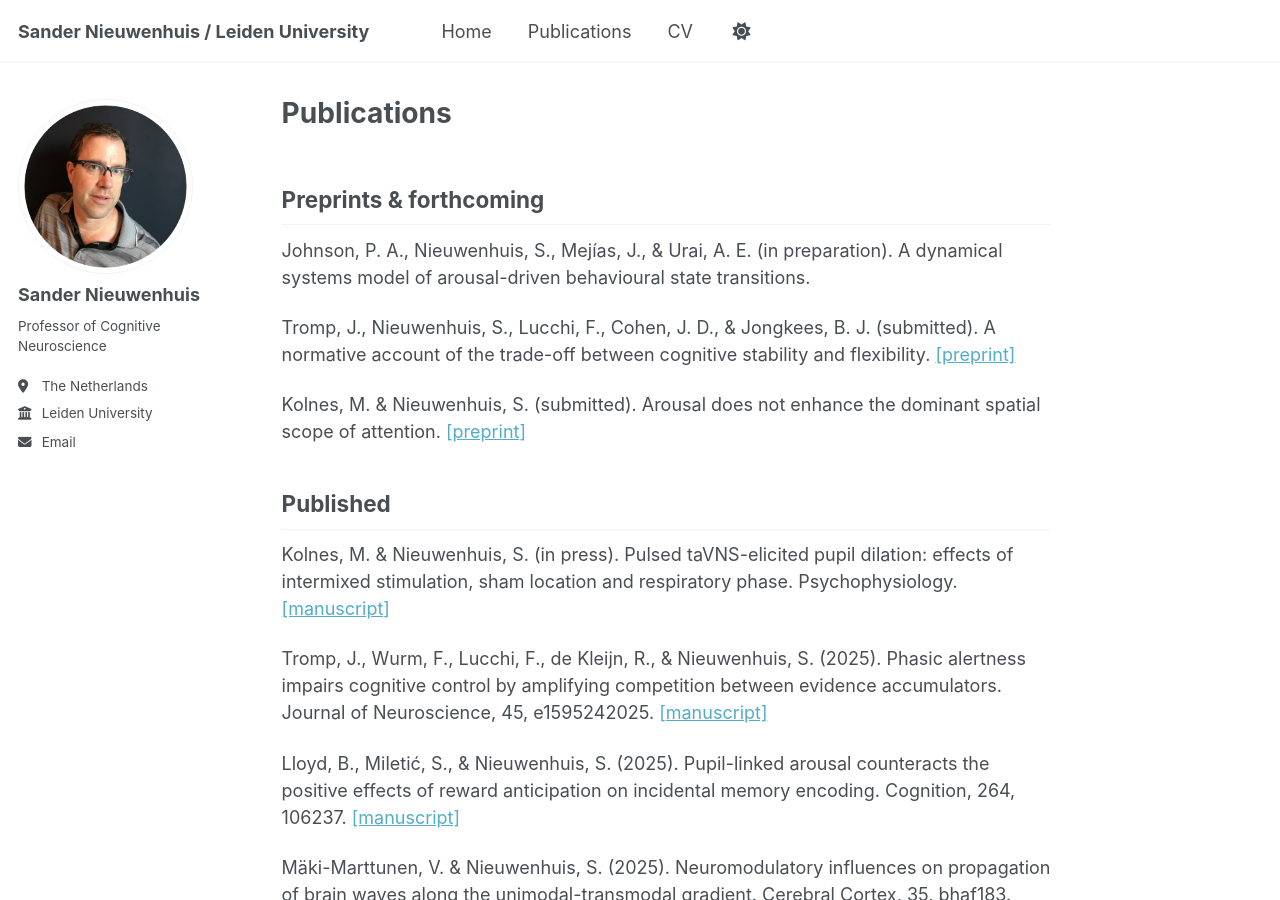
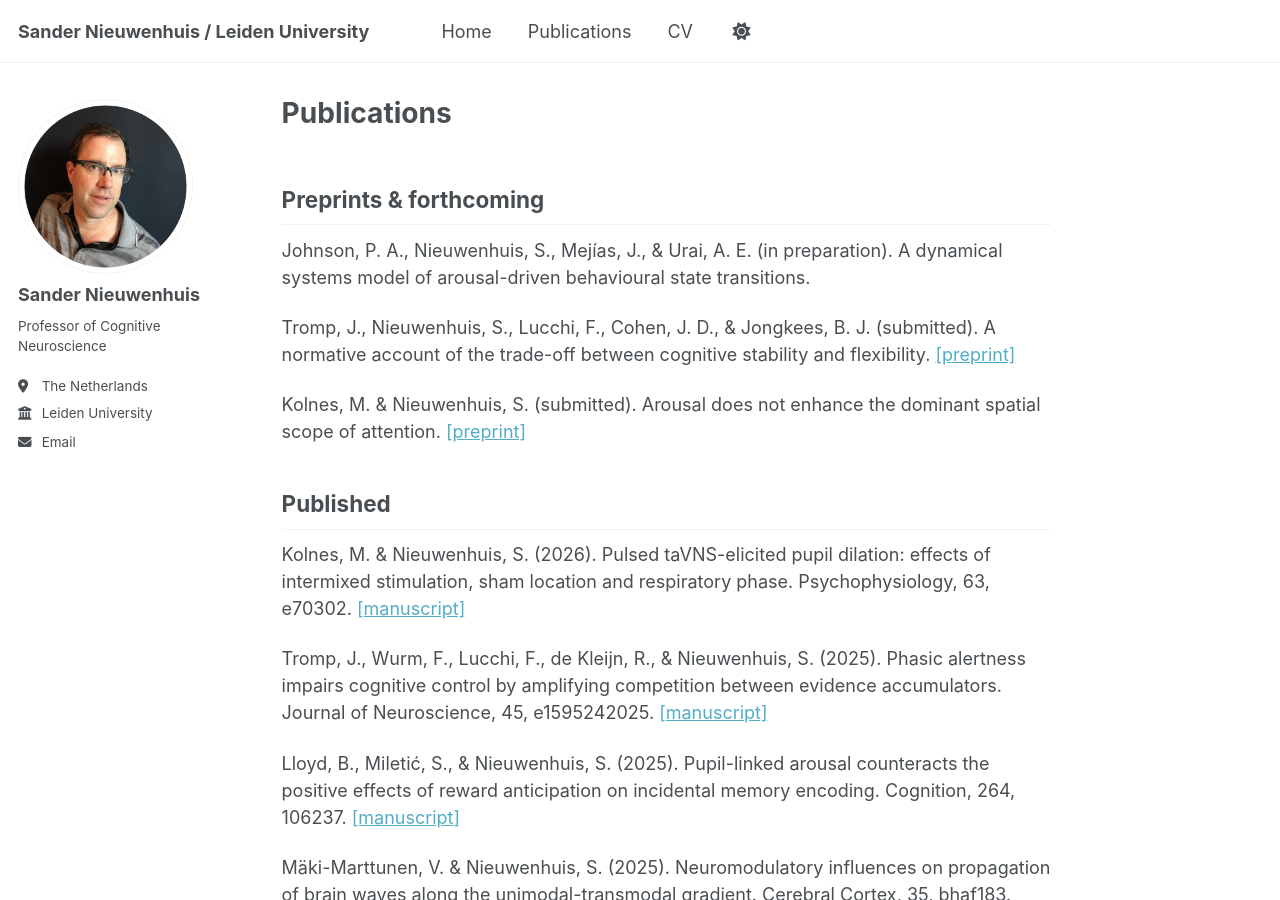
Before and after one commit to sander-nieuwenhuis/research, a Jekyll site: the page built from _pages/publications.md, in a window 1280 px wide and 900 px high. Built offline with Jekyll 4.4.1, drawn with Linux system fonts in a browser that asks for light colours; a script bundle is joined from its source files by our own code; library files that are not in the unit come from our copies.

Commit message:
Update publications.md

```diff
--- a/_pages/publications.md
+++ b/_pages/publications.md
@@ -16,7 +16,7 @@
 
 Published
 ------
-Kolnes, M. & Nieuwenhuis, S. (in press). Pulsed taVNS-elicited pupil dilation: effects of intermixed stimulation, sham location and respiratory phase. Psychophysiology. [[manuscript]](https://sander-nieuwenhuis.github.io/research/assets/pdfs/Kolnes2026Psyp.pdf)
+Kolnes, M. & Nieuwenhuis, S. (2026). Pulsed taVNS-elicited pupil dilation: effects of intermixed stimulation, sham location and respiratory phase. Psychophysiology, 63, e70302. [[manuscript]](https://sander-nieuwenhuis.github.io/research/assets/pdfs/Kolnes2026Psyp.pdf)
 
 Tromp, J., Wurm, F., Lucchi, F., de Kleijn, R., & Nieuwenhuis, S. (2025). Phasic alertness impairs cognitive control by amplifying competition between evidence accumulators. Journal of Neuroscience, 45, e1595242025. [[manuscript]](https://sander-nieuwenhuis.github.io/research/assets/pdfs/Tromp2025JN.pdf)
 
```
